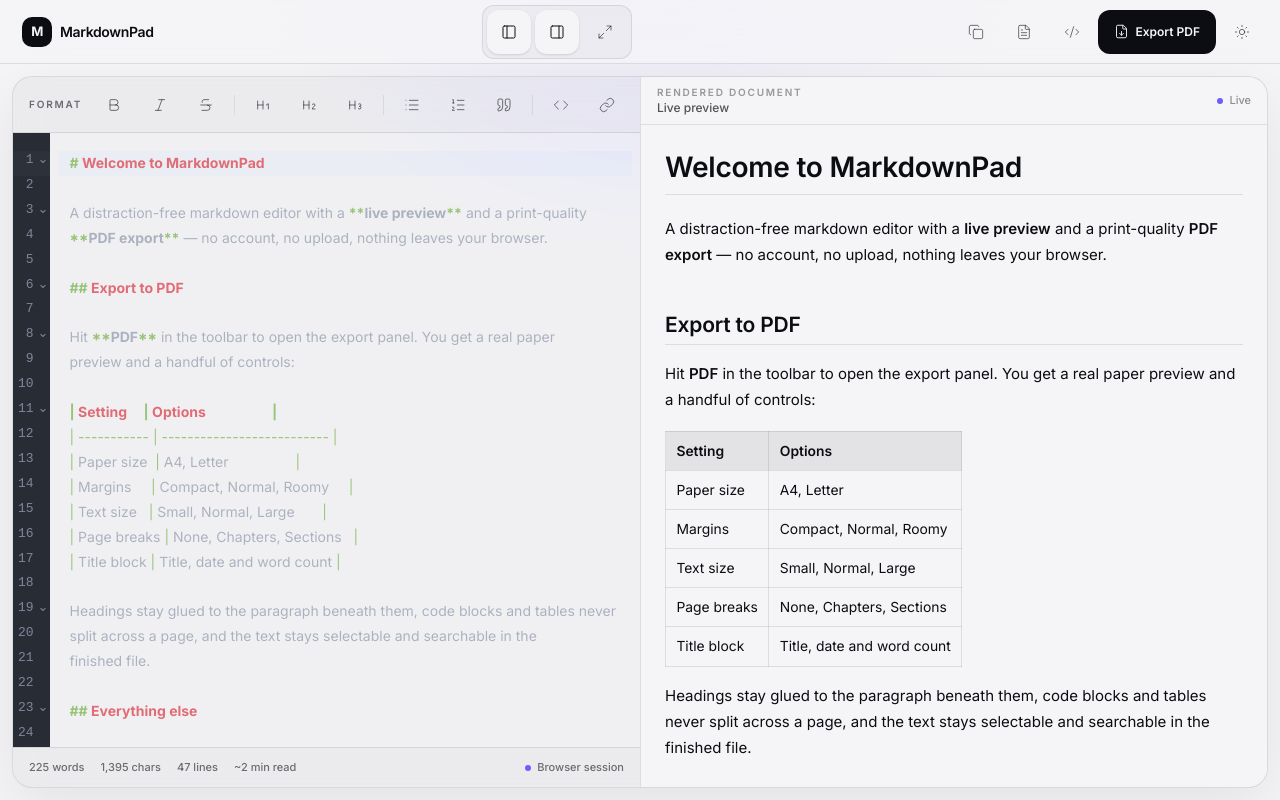
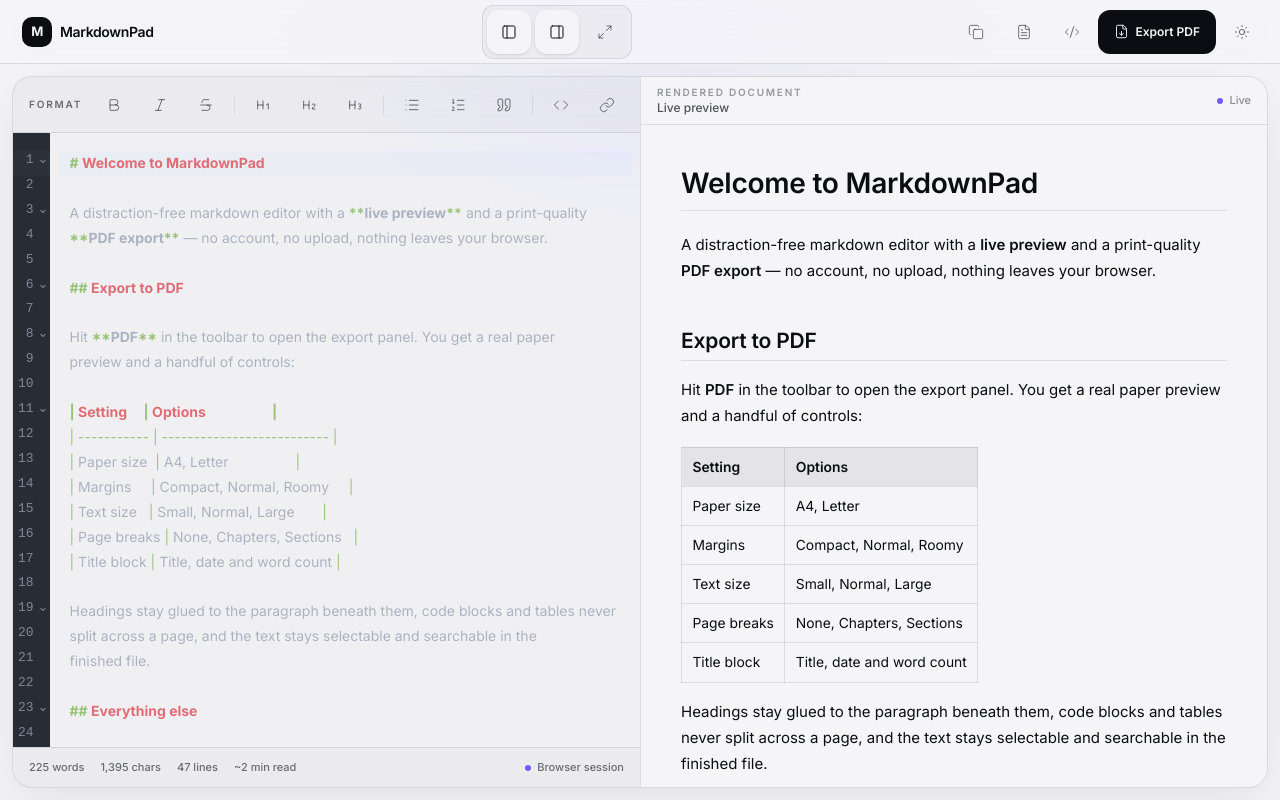
Before and after one commit to MRRzkS/online-markdown-editor, a Next.js app: page /editor in a window 1280 px wide. Built offline with nearby package versions, Linux system fonts and the light colour scheme.

Commit message:
style: refine markdown preview

```diff
--- a/src/components/preview.tsx
+++ b/src/components/preview.tsx
@@ -4,8 +4,11 @@
 
 export function Preview({ content }: { content: string }) {
   return (
-    <div className="h-full overflow-auto">
-      <MarkdownContent content={content} className="mx-auto max-w-3xl p-6" />
+    <div className="h-full overflow-auto bg-secondary">
+      <MarkdownContent
+        content={content}
+        className="mx-auto max-w-3xl px-5 py-8 sm:px-8 sm:py-10 lg:px-10"
+      />
     </div>
   );
 }
```
